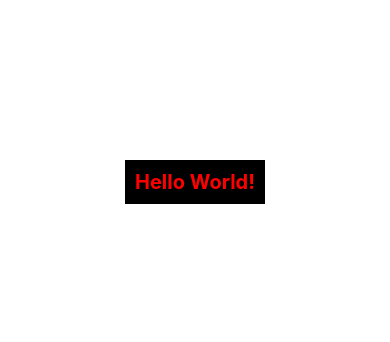
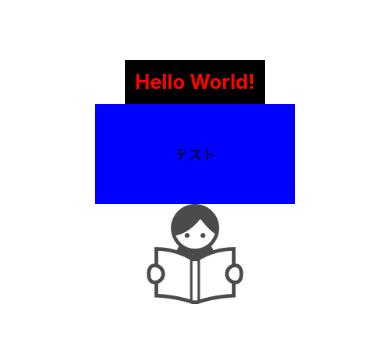
Before and after one commit to kohta9521/TodoApp_React_Native, a React Native app in the folder 3.ReactNatice/: screen / in a window 390 px wide. Shown: the part 240-582 px from the top of the page. Built offline with nearby package versions, Linux system fonts and the light colour scheme.

Commit message:
add 2023/06/21 first commit

```diff
--- a/3.ReactNatice/App.js
+++ b/3.ReactNatice/App.js
@@ -1,10 +1,18 @@
 import { StatusBar } from "expo-status-bar";
-import { StyleSheet, Text, View } from "react-native";
+import { StyleSheet, Text, View, Image } from "react-native";
 
 export default function App() {
   return (
     <View style={styles.container}>
       <Text style={[styles.text, styles.textRed]}>Hello World!</Text>
+      <View style={styles.viewStyle}>
+        <Text>テスト</Text>
+      </View>
+      <Image
+      resizeMode="contain"
+        style={styles.profileImg}
+        source={require("./assets/Person.png")}
+      />
       <StatusBar style="auto" />
     </View>
   );
@@ -28,4 +36,15 @@ const styles = StyleSheet.create({
     color: "red",
     fontWeight: "bold",
   },
+  viewStyle: {
+    width: 200,
+    height: 100,
+    backgroundColor: "blue",
+    alignItems: "center",
+    justifyContent: "center",
+  },
+  profileImg: {
+    width: 100,
+    height: 100,
+  },
 });
```
Also changed, not shown: 3.ReactNatice/assets/Person.png (added).
